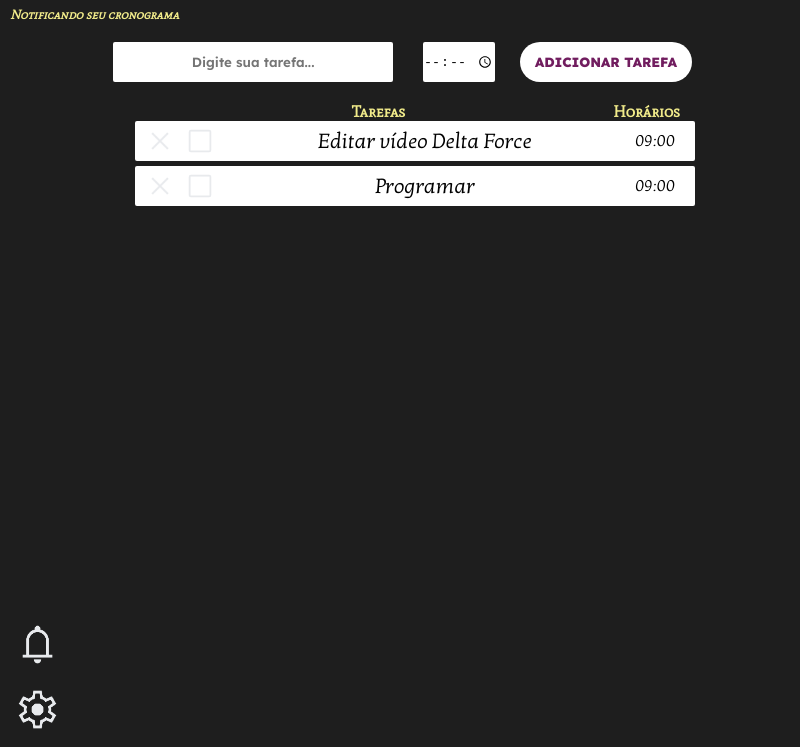
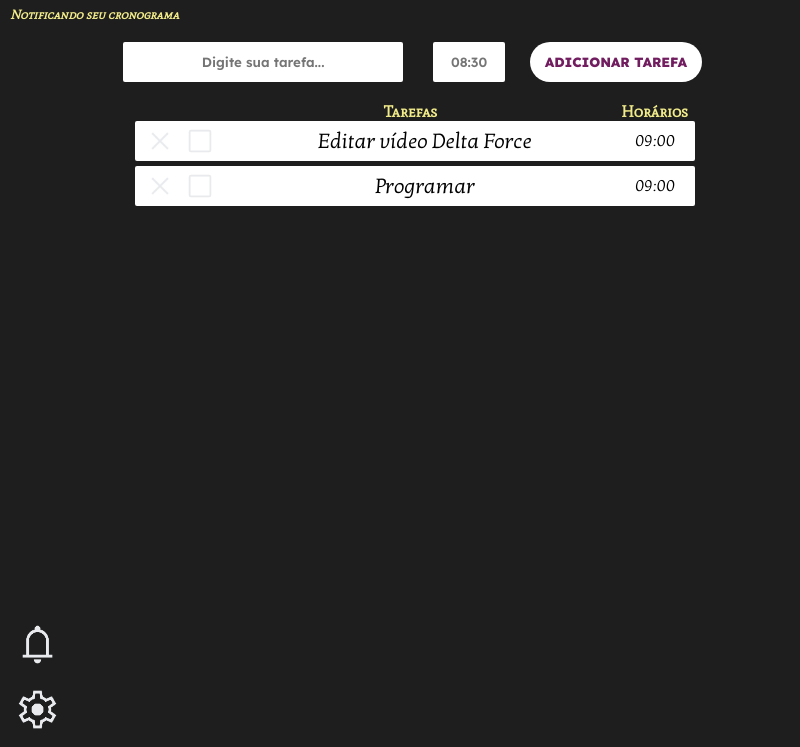
Before and after one commit to kekeu0/Notifica_cronograma, an Electron app: page index.html in a window 800 px wide. Shown: the part 53-800 px from the top of the page. Drawn offline with Linux system fonts and the light colour scheme.

Commit message:
Css base terminado

```diff
--- a/index.html
+++ b/index.html
@@ -14,7 +14,7 @@
 
     <div id="addT">
         <input class="input-task" type="text" placeholder="Digite sua tarefa...">
-        <input class="input-time" type="time" name="hour" id="hora">
+        <input class="input-time" type="text" placeholder="08:30" onfocus="this.type='time'" onblur="this.type='text'">
         <button class="add-task">ADICIONAR TAREFA</button>
     </div>
 
--- a/style.css
+++ b/style.css
@@ -55,6 +55,7 @@ body {
     display: flex;
     justify-content: center;
     margin: 20px;
+    margin-left: 40px;
 }
 #addT input{ /*Na margin troque px por vw para ficar ADD ficar menor (geralmente) que TAREFA*/
     height: 2.5rem;
@@ -71,7 +72,13 @@ body {
     border-radius: 20px;
     padding: 10px 15px;
     margin: 0 10px; /* 1.1vw */
+    transition: all .1s ease
 }
+
+.add-task:active{
+    transform: scale(0.96);
+}
+
 .input-task{
     font-family: Lexend;
     font-weight: 600;
@@ -80,15 +87,20 @@ body {
 }
 .input-time{
     width: 9vw;
+    font-family: Lexend;
+    font-weight: 600;
+    text-align: center;
 }
 
+/* Gambiarra */
 #texto2 {
+    color: var(--cor-especial);
     display: flex;
     justify-content: end;
-    width: 85vw;
-    gap: 13rem;
+    width: 70vw;
+    gap: 23vw;
     position: relative;
-    color: var(--cor-especial);
+    left: 16vw;
 }
 
 #tList{
@@ -115,7 +127,13 @@ body {
     background: white;
     margin-bottom: 5px;
     border-radius: 2px;
+    transition: .3s;
 }
+/* Movimenta  a li da tarefa (Indeciso)
+.tarefa:hover {
+    transform: scale(1.02);
+    transition: .3s;
+} */
 
 .dcheck{
     display: flex;
@@ -125,6 +143,11 @@ body {
 }
 .dcheck img{
     width: 30px;
+    transition: .5s;
+}
+.dcheck img:hover {
+    filter: brightness(50%);
+    transition: .5s;
 }
 
 .ltask{
@@ -144,7 +167,12 @@ aside {
     bottom: 0;
 }
 
-aside > img{
+aside img{
     width: 45px;
     height: 45px;
+    transition: .1s;
 }
+aside img:active{
+    transform: scale(0.96);
+    transition: 0.1s;
+}
```
